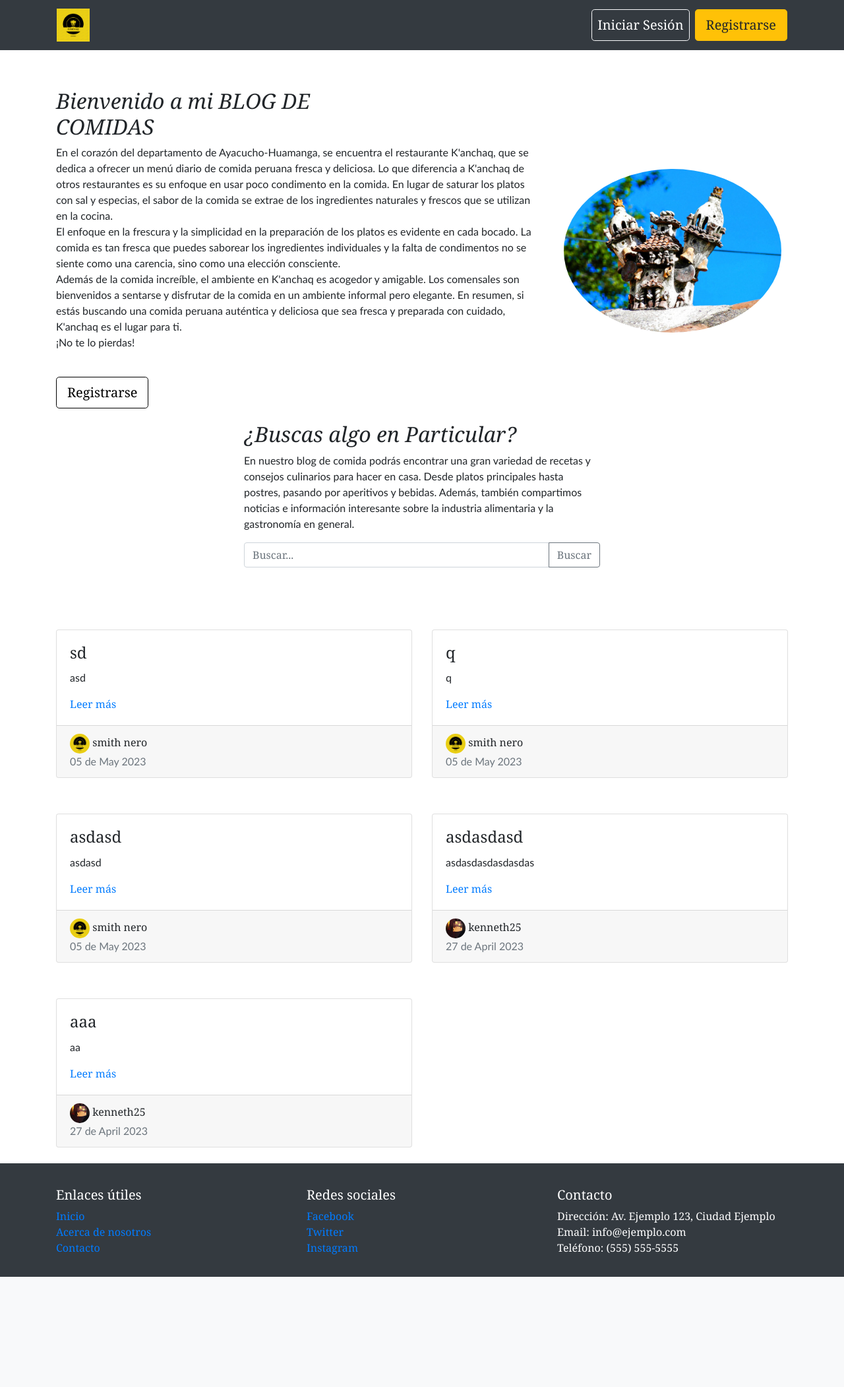
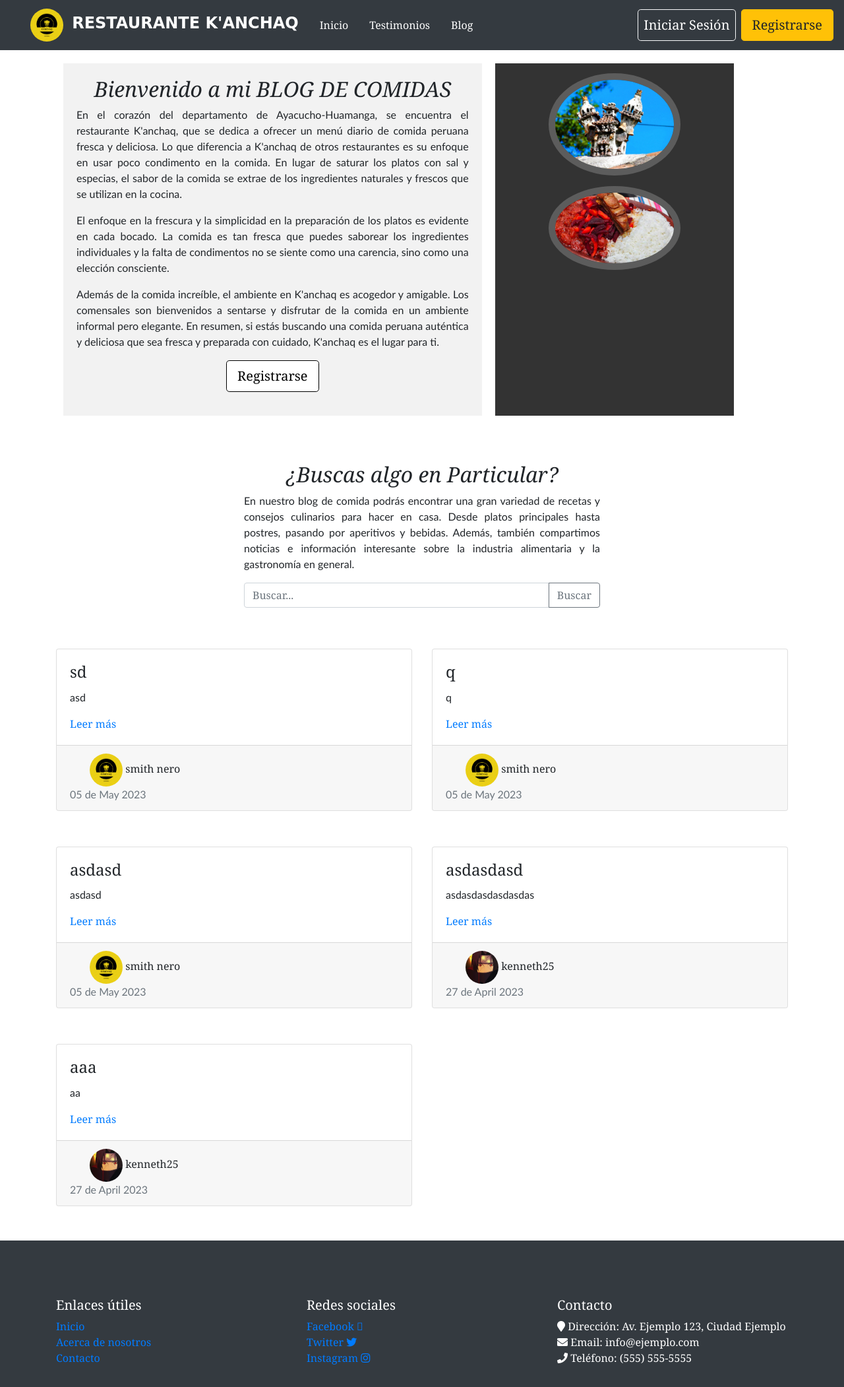
Before and after one commit to prodark88/KANCHAQ-Website, a Flask app: page / in a window 1280 px wide. Shown: the whole page at 66% size. Before the commit the page ends 1935 px from the top, so only its background shows below. Run offline with Flask 3, Linux system fonts and the light colour scheme; data comes from the database, SQL or seed files in the repository; both versions use the stored data as it was after the commit; some libraries are stand-ins or nearby versions.

Commit message:
avanze_styles

```diff
--- a/blogr/static/css/footer.css
+++ b/blogr/static/css/footer.css
@@ -1,8 +1,8 @@
-
 .intro-section2 {
   margin-top: 160px;
 }
 
+/* CSS de Elementos universales*/
 * {
   font-family: Georgia, serif;
 }
@@ -10,21 +10,22 @@
 h2 {
   font-family: Georgia, serif;
   font-style: italic;
+  text-align: center;
 }
 
 p {
   font-family: Calibri, sans-serif;
+  text-align: justify;
 }
 
-
+/* CSS index-presentacion */
 .card {
   margin-top: 30px;
 }
-  .container{
-    margin-top: 20px;
-  }
-  .container-2{
-    margin-top: 80px;
+
+.container {
+  margin-top: 70px;
+
 }
 
 .alert {
@@ -37,3 +38,73 @@
   border-radius: 50%;
   border: 10px solid rgba(255, 255, 255, 0.2);
 }
+
+.custom-container {
+  max-width: 85%;
+  margin: 20px auto;
+}
+
+.intro-section .col-md-7 {
+  background-color: #f2f2f2;
+  padding: 20px;
+  margin-right: 20px;
+}
+
+.intro-section .btn {
+  background-color: white;
+  color: black;
+  border-color: black;
+}
+
+.intro-section .col-md-4 {
+  background-color: #333333;
+  color: white;
+  padding: 15px;
+}
+
+.intro-section img {
+  max-width: 60%;
+  height: auto;
+}
+
+.logo-container {
+  display: flex;
+  align-items: center;
+}
+
+.logo-text {
+  font-size: 1.5rem;
+  margin-left: 0.5rem;
+  font-weight: bold;
+  font-family: 'Luckiest Guy', cursive;
+}
+
+/* imagen logo-foto perfil de BASE  */
+.rounded-circle {
+  width: 50px;
+  height: 50px;
+  margin-left: 30px;
+}
+
+footer {
+  position: absolute;
+  bottom: 0;
+  width: 100%;
+  height: auto;
+}
+
+/* para q no se cree un scrol horizontal y el footer siempre este en la parte inferior  */
+
+body {
+  position: relative;
+  min-height: 100vh;
+  padding-bottom: 250px;
+}
+
+footer {
+  position: absolute;
+  bottom: 0;
+  width: 100%;
+  height: auto;
+  /* altura del footer */
+}
--- a/blogr/templates/base.html
+++ b/blogr/templates/base.html
@@ -1,32 +1,49 @@
 <!DOCTYPE html>
 <html lang="en">
+
 <head>
   <meta charset="UTF-8">
   <meta http-equiv="X-UA-Compatible" content="IE=edge">
   <meta name="viewport" content="width=device-width, initial-scale=1.0">
   <meta charset="UTF-8">
-    <title>Pagina de Blogs - {% block title %}  {% endblock %}</title>
+  <title>Pagina de Blogs - {% block title %} {% endblock %}</title>
   <link rel="stylesheet" href="https://maxcdn.bootstrapcdn.com/bootstrap/4.0.0/css/bootstrap.min.css">
   <link rel="stylesheet" href="{{ url_for('static', filename='css/footer.css') }}">
+  <link rel="stylesheet" href="https://cdnjs.cloudflare.com/ajax/libs/font-awesome/5.15.3/css/all.min.css"
+    integrity="sha512-eT7VfhTfTg/Y7Vb8W+x6ZzKwCPqrCpJSLvjq8WNNKbI9Omk/Oa6HzYISF8WQZ5O5wK2EMrq5B5g5L1yihXuhqg=="
+    crossorigin="anonymous" referrerpolicy="no-referrer" />
+
 </head>
 
 
 <body>
 
   <header>
-    <!-- Estructura de la barra de navegacion -->
-
     <nav class="navbar navbar-expand-lg navbar-dark bg-dark">
-      <!-- Agrega el logo en la parte izquierda -->
+      <div class="logo-container">
         <a class="navbar-brand" href="{{ url_for('home.index') }}">
-        <img src="{{ url_for('static', filename='img/KANCHAQ.png') }}" width="50" height="50" alt="LOGO-KANCHAQ" style="margin-left: 70px;">
+          <img src="{{ url_for('static', filename='img/KANCHAQ.png') }}" alt="LOGO-KANCHAQ" class="rounded-circle">
+          <span class="logo-text">RESTAURANTE K'ANCHAQ</span>
         </a>
-      <!-- Agrega un botón para dispositivos móviles -->
-      <button class="navbar-toggler" type="button" data-toggle="collapse" data-target="#navbarSupportedContent" aria-controls="navbarSupportedContent" aria-expanded="false" aria-label="Toggle navigation">
+        <div class="collapse navbar-collapse" id="navbarSupportedContent">
+          <ul class="navbar-nav mr-auto">
+            <li class="nav-item mx-2">
+              <a class="nav-link text-white" href="#">Inicio</a>
+            </li>
+            <li class="nav-item mx-2">
+              <a class="nav-link text-white" href="#">Testimonios</a>
+            </li>
+            <li class="nav-item mx-2">
+              <a class="nav-link text-white" href="#">Blog</a>
+            </li>
+          </ul>
+        </div>
+      </div>
+      <button class="navbar-toggler" type="button" data-toggle="collapse" data-target="#navbarSupportedContent"
+        aria-controls="navbarSupportedContent" aria-expanded="false" aria-label="Toggle navigation">
         <span class="navbar-toggler-icon"></span>
       </button>
-      <!-- Agrega opciones de menú en la parte derecha -->
-      <div class="collapse navbar-collapse justify-content-end"  id="navbarSupportedContent"  style="margin-right: 70px;" >
+      <div class="collapse navbar-collapse justify-content-end" id="navbarSupportedContent">
         {% if not g.user %}
         <ul class="navbar-nav">
           <li class="nav-item active">
@@ -35,17 +52,20 @@
           <li class="nav-item">
             <a class="btn btn-warning btn-lg" href="{{ url_for('auth.register') }}">Registrarse</a>
           </li>
+        </ul>
         {% else %}
+        <ul class="navbar-nav">
           <li class="nav-item dropdown">
-            <a class="nav-link dropdown-toggle" href="" id="navbarDropdown" role="button" data-toggle="dropdown" aria-haspopup="true" aria-expanded="false">
+            <a class="nav-link dropdown-toggle" href="" id="navbarDropdown" role="button" data-toggle="dropdown"
+              aria-haspopup="true" aria-expanded="false">
               {% if g.user.photo is none %}
-                <img src="{{ url_for('static', filename='img/itachi.jpg') }}" width="30" height="30" alt="foto-perfil" class="rounded-circle">
+              <img src="{{ url_for('static', filename='img/itachi.jpg') }}" alt="foto-perfil" class="rounded-circle">
               {% else %}
-                <img src="{{ url_for('static', filename= g.user.photo) }}" width="30" height="30" alt="foto-perfil" class="rounded-circle">
+              <img src="{{ url_for('static', filename= g.user.photo) }}" alt="foto-perfil" class="rounded-circle">
               {% endif %}
             </a>
             <div class="dropdown-menu dropdown-menu-right w-100" aria-labelledby="navbarDropdown">
-              <div class="dropdown-header">  ¡Hola {{ g.user.username }}! </div>
+              <div class="dropdown-header">¡Hola {{ g.user.username }}!</div>
               <div class="dropdown-divider"></div>
               <a class="dropdown-item" href="{{ url_for('post.create') }}">Crear blog</a>
               <a class="dropdown-item" href="{{ url_for('post.posts') }}">Mis blogs</a>
@@ -58,8 +78,6 @@
         {% endif %}
       </div>
     </nav>
-
-    <!-- fin de la estructura de la barra de navegacion  -->
   </header>
 
 
@@ -68,7 +86,7 @@
   {% if messages %}
   <div class="alert alert-danger">
     <ul>
-          <div >
+      <div>
         {% for message in messages %}
         <li>{{ message }}</li>
       </div>
@@ -85,8 +103,12 @@
 
 
   <!-- Agrega los enlaces para las librerías JS de Bootstrap -->
-    <script src="https://code.jquery.com/jquery-3.2.1.slim.min.js" integrity="sha384-KJ3o2DKtIkvYIK3UENzmM7KCkRr/rE9/Qpg6aAZGJwFDMVNA/GpGFF93hXpG5KkN" crossorigin="anonymous"></script>
-    <script src="https://cdnjs.cloudflare.com/ajax/libs/popper.js/1.12.9/umd/popper.min.js" integrity="sha384-ApNbgh9B+Y1QKtv3Rn7W3mgPxhU9K/ScQsAP7hUibX39j7fakFPskvXusvfa0b4Q" crossorigin="anonymous"></script>
+  <script src="https://code.jquery.com/jquery-3.2.1.slim.min.js"
+    integrity="sha384-KJ3o2DKtIkvYIK3UENzmM7KCkRr/rE9/Qpg6aAZGJwFDMVNA/GpGFF93hXpG5KkN"
+    crossorigin="anonymous"></script>
+  <script src="https://cdnjs.cloudflare.com/ajax/libs/popper.js/1.12.9/umd/popper.min.js"
+    integrity="sha384-ApNbgh9B+Y1QKtv3Rn7W3mgPxhU9K/ScQsAP7hUibX39j7fakFPskvXusvfa0b4Q"
+    crossorigin="anonymous"></script>
   <script src="https://maxcdn.bootstrapcdn.com/bootstrap/4.0.0/js/bootstrap.min.js"></script>
   {{ ckeditor.load() }}
 </body>
@@ -105,9 +127,9 @@
       <div class="col-md-4">
         <h5>Redes sociales</h5>
         <ul class="list-unstyled">
-            <li><a href="#">Facebook</a></li>
-            <li><a href="#">Twitter</a></li>
-            <li><a href="#">Instagram</a></li>
+          <li><a href="#">Facebook <i class="fa-brands fa-facebook"></i></a></li>
+          <li><a href="#">Twitter <i class="fab fa-twitter"></i></a></li>
+          <li><a href="#">Instagram <i class="fab fa-instagram"></i></a></li>
         </ul>
       </div>
       <div class="col-md-4">
@@ -121,4 +143,5 @@
     </div>
   </div>
 </footer>
+
 </html>
--- a/blogr/templates/index.html
+++ b/blogr/templates/index.html
@@ -7,33 +7,19 @@ Inicio {{ super() }}
 {% block content %}
 <!--  codigo de la presentacion-->
 <section class="intro-section text-center">
-  <div class="container">
+  <div class="container custom-container justify-content-center">
     <div class="row">
-      <div class="col-md-8 " style="text-align: left;">
-        <h2>
-          <br> Bienvenido a mi BLOG DE <br> COMIDAS
-        </h2>
-        <p>En el corazón del departamento de Ayacucho-Huamanga, se encuentra el restaurante K'anchaq, que se dedica a
-          ofrecer un menú diario de comida peruana fresca y deliciosa.
-          Lo que diferencia a K'anchaq de otros restaurantes es su enfoque en usar poco condimento en la comida. En
-          lugar de saturar los platos con sal y especias,
-          el sabor de la comida se extrae de los ingredientes naturales y frescos que se utilizan en la cocina. <br>
-          El enfoque en la frescura y la simplicidad en la preparación de los platos es evidente en cada bocado. La
-          comida es tan fresca que puedes saborear los ingredientes individuales
-          y la falta de condimentos no se siente como una carencia, sino como una elección consciente. <br>
-          Además de la comida increíble, el ambiente en K'anchaq es acogedor y amigable. Los comensales son bienvenidos
-          a sentarse y disfrutar de la comida en un ambiente informal pero elegante.
-          En resumen, si estás buscando una comida peruana auténtica y deliciosa que sea fresca y preparada con cuidado,
-          K'anchaq es el lugar para ti. <br>
-
-          ¡No te lo pierdas! </p>
-        <br>
-        <a href="{{ url_for('auth.register') }}" class="btn btn-outline-dark btn-lg"
-          style="background-color: white; color: black; border-color: black;">Registrarse</a>
+      <div class="col-md-7">
+        <h2>Bienvenido a mi BLOG DE COMIDAS</h2>
+        <p>En el corazón del departamento de Ayacucho-Huamanga, se encuentra el restaurante K'anchaq, que se dedica a ofrecer un menú diario de comida peruana fresca y deliciosa.
+        Lo que diferencia a K'anchaq de otros restaurantes es su enfoque en usar poco condimento en la comida. En lugar de saturar los platos con sal y especias, el sabor de la comida se extrae de los ingredientes naturales y frescos que se utilizan en la cocina.</p>
+        <p>El enfoque en la frescura y la simplicidad en la preparación de los platos es evidente en cada bocado. La comida es tan fresca que puedes saborear los ingredientes individuales y la falta de condimentos no se siente como una carencia, sino como una elección consciente.</p>
+        <p>Además de la comida increíble, el ambiente en K'anchaq es acogedor y amigable. Los comensales son bienvenidos a sentarse y disfrutar de la comida en un ambiente informal pero elegante. En resumen, si estás buscando una comida peruana auténtica y deliciosa que sea fresca y preparada con cuidado, K'anchaq es el lugar para ti.</p>
+        <a href="{{ url_for('auth.register') }}" class="btn btn-outline-dark btn-lg mb-3">Registrarse</a>
       </div>
       <div class="col-md-4">
-        <img src="{{ url_for('static', filename='img/quinua.jpg') }}" class="mx-auto rounded-border" alt="Mi imagen"
-          style="max-width: 100%; height: auto; margin-top: 150px; ">
+        <img src="{{ url_for('static', filename='img/quinua.jpg') }}" alt="quinua" class="mx-auto rounded-border img-fluid mb-3">
+        <img src="{{ url_for('static', filename='img/puca.jpg') }}" alt="puca picante" class="mx-auto rounded-border img-fluid">
       </div>
     </div>
   </div>
@@ -41,15 +27,14 @@ Inicio {{ super() }}
 
 <!--  fin del codigo de presentacion-->
 
-
 <section>
   <div class="container">
     <div class="row">
       <div class="col-md-6 offset-md-3">
-        <h2>¿Buscas algo en Particular?</h2>
-        <p>En nuestro blog de comida podrás encontrar una gran variedad de recetas y consejos culinarios para hacer en
-          casa. Desde platos principales hasta postres, pasando por aperitivos y bebidas. Además, también compartimos
-          noticias e información interesante sobre la industria alimentaria y la gastronomía en general.</p>
+        <div class="text-center">
+          <h2>¿Buscas algo en Particular?</h2>
+          <p>En nuestro blog de comida podrás encontrar una gran variedad de recetas y consejos culinarios para hacer en casa. Desde platos principales hasta postres, pasando por aperitivos y bebidas. Además, también compartimos noticias e información interesante sobre la industria alimentaria y la gastronomía en general.</p>
+        </div>
         <div class="input-group mb-3">
           <input type="text" class="form-control" placeholder="Buscar...">
           <div class="input-group-append">
@@ -63,7 +48,7 @@ Inicio {{ super() }}
 
 
 <!--  codigo de los contenedores-->
-<div class="container mt-5">
+<div class="container mt-3">
   <div class="row ">
     {% for post in posts|reverse %}
     <div class="col-md-6">
@@ -82,8 +67,8 @@ Inicio {{ super() }}
                   <img src="{{ url_for('static', filename='img/itachi.jpg') }}" width="30" height="30" alt="foto-perfil"
                     class="rounded-circle">
                   {% else %}
-                  <img src="{{ url_for('static', filename= get_user(post.author_id).photo) }}" width="30" height="30" alt="foto-perfil"
-                    class="rounded-circle">
+                  <img src="{{ url_for('static', filename= get_user(post.author_id).photo) }}" width="30" height="30"
+                    alt="foto-perfil" class="rounded-circle">
                   {% endif %}
                   <span>{{get_user(post.author_id).username}}</span>
                   <p class="text-muted mb-0">{{post.created_at.strftime('%d de %B %Y')}}</p>
```
Also changed, not shown: blogr/templates/auth/login.html (+0 -11 lines), blogr/templates/auth/profile.html (+10 -24 lines), blogr/templates/auth/register.html (+24 -23 lines), blogr/templates/blog.html (+0 -13 lines), requirements.txt (added, +25 -0 lines), blogr/static/img/puca.jpg (added), instance/blogspost_db.sqlite. Lines whose indentation alone changed are shown as unchanged.
